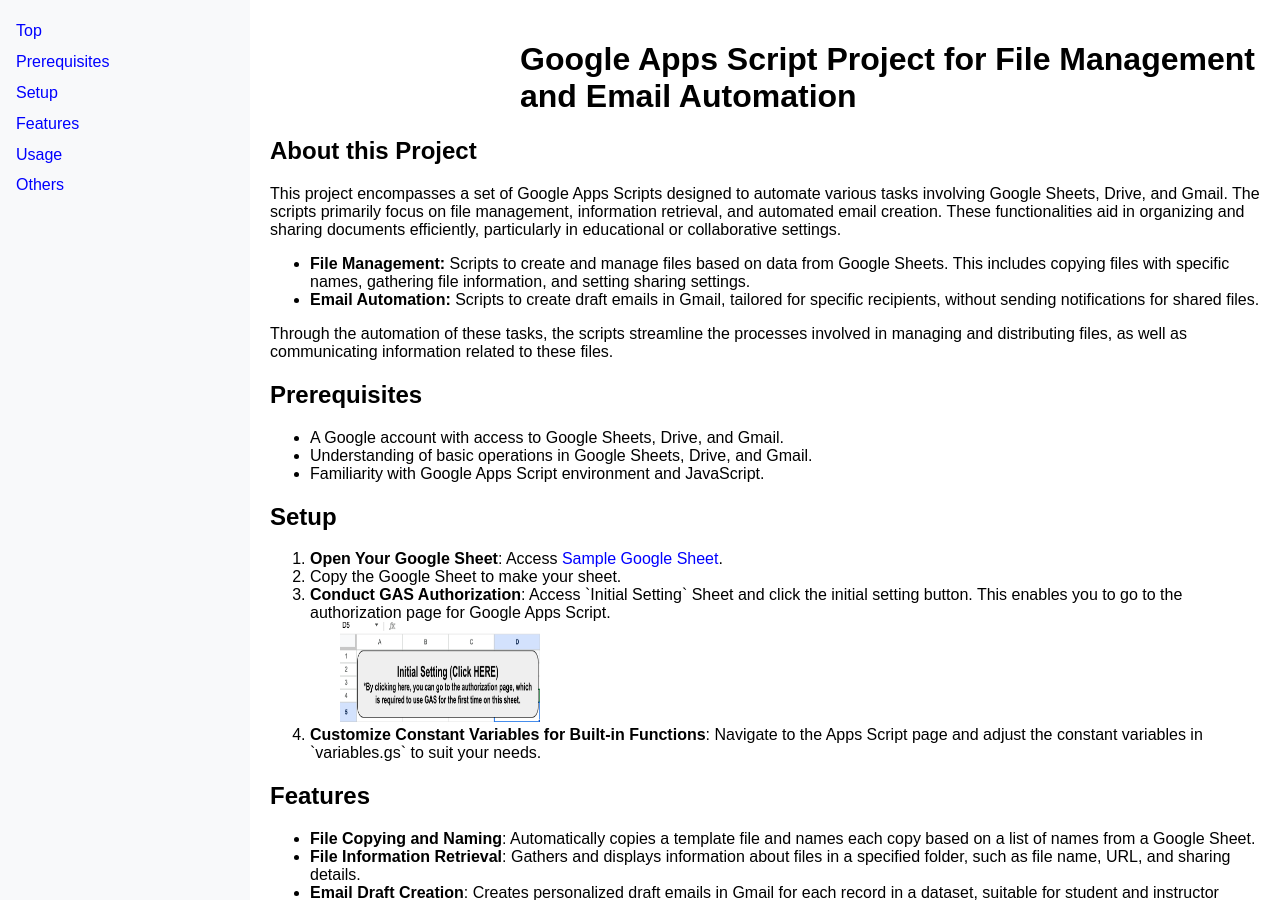
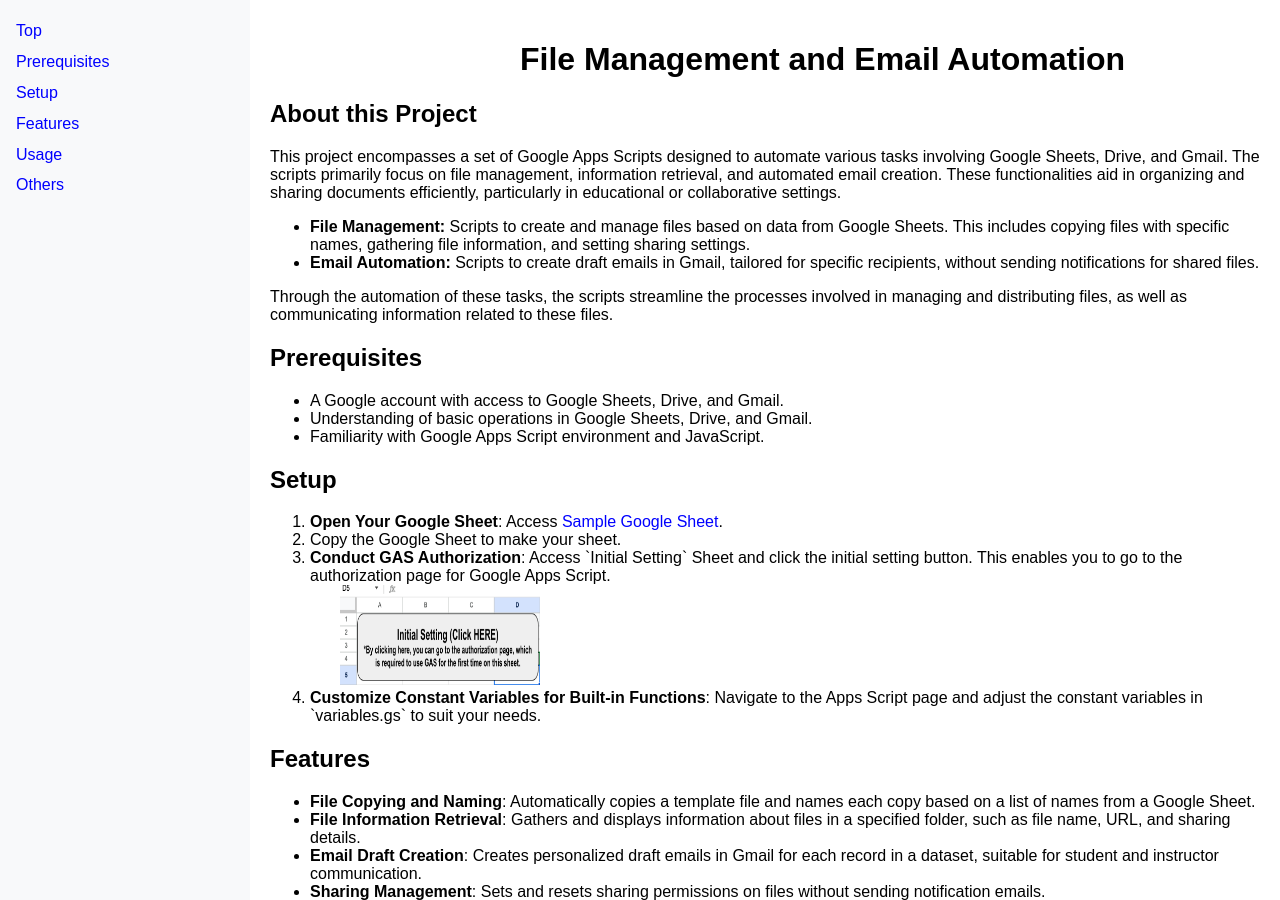
Before and after one commit to tsato21/manage-individual-file, a Jekyll site: the page built from docs/index.html, in a window 1280 px wide and 900 px high. Built offline with Jekyll 4.4.1, drawn with Linux system fonts in a browser that asks for light colours.

Commit message:
Update index.html

```diff
--- a/docs/index.html
+++ b/docs/index.html
@@ -1,5 +1,5 @@
 ---
-title: 'Google Apps Script Project for File Management and Email Automation'
+title: 'File Management and Email Automation'
 layout: default
 ---
 <body>
```
